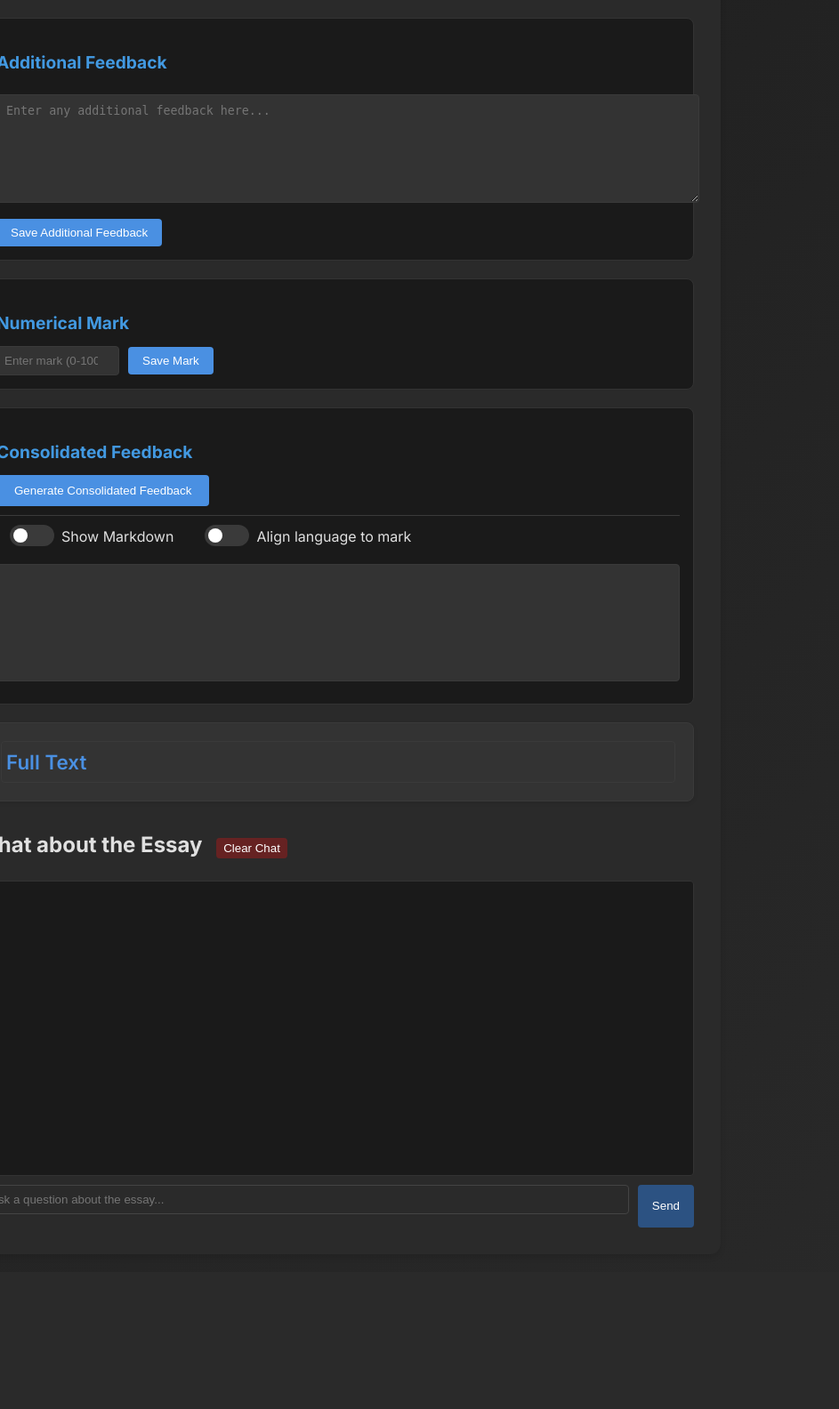
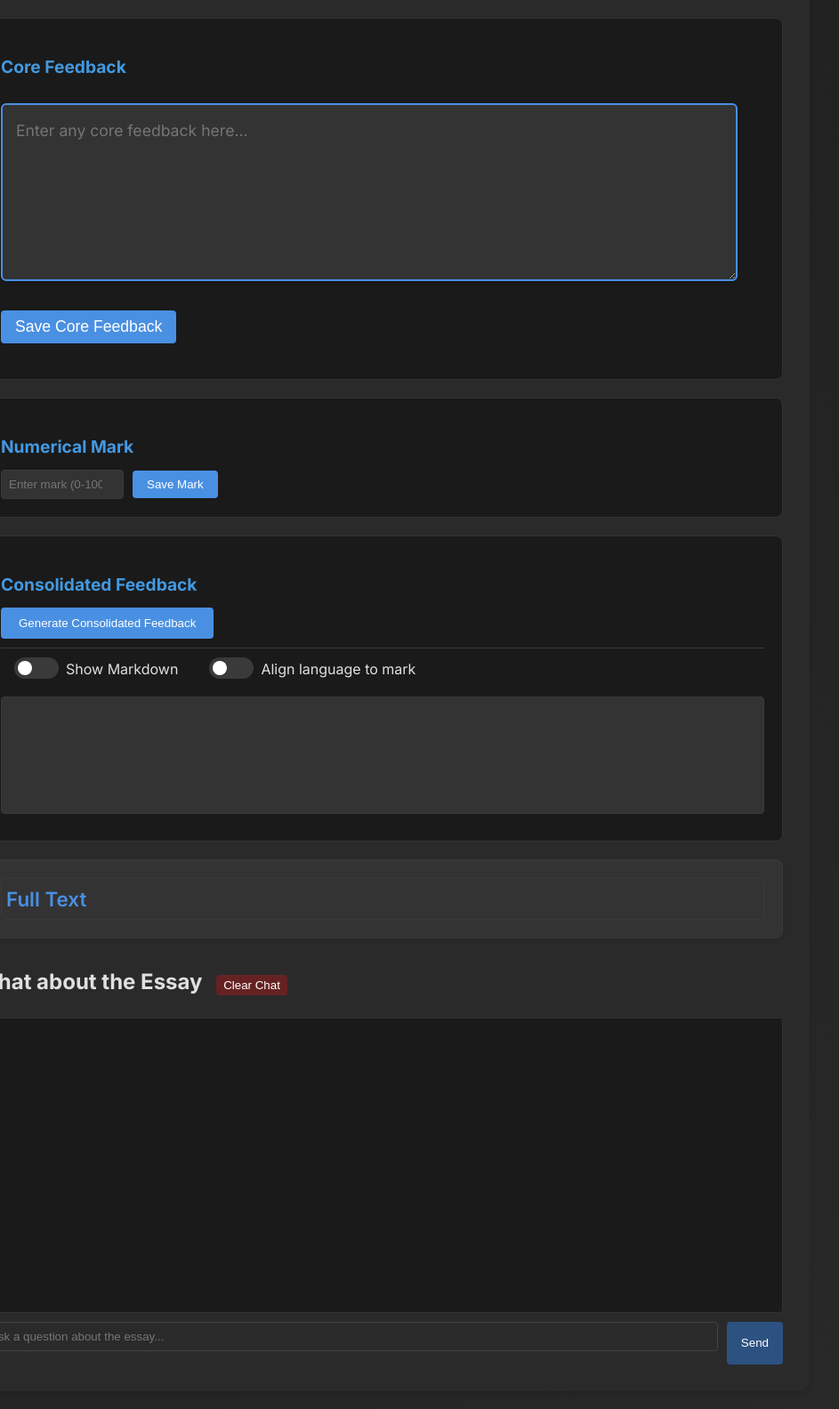
Before and after one commit to tcspears/ai_feedback_assistant, a Flask app: template templates/paper.html in a window 1280 px wide. Shown: the part 914-2498 px from the top of the page at 89% size, without its empty margins (0-943 px from the left). Before the commit the page ends 2294 px from the top, so only its background shows below. Run offline with Flask 3, Linux system fonts and the light colour scheme; the template is opened without the code that fills it, so the values that code supplies are empty; parts of the project's set-up code (start-up, migrations or seed data) failed here and were passed over.

Commit message:
Changes to prompting mechanics + styling

```diff
--- a/main.py
+++ b/main.py
@@ -26,7 +26,36 @@ import pstats
 import io
 from functools import wraps
 import logging
+from typing import Dict, Optional
+from dataclasses import dataclass, field
 
+@dataclass
+class StructuredPrompt:
+    sections: Dict[str, str] = field(default_factory=dict)
+    section_order: list[str] = field(default_factory=list)  # Empty by default
+
+    def add_section(self, name: str, content: str,
+                   subsections: Optional[Dict[str, str]] = None) -> None:
+        if subsections:
+            # Handle nested sections
+            content = "\n".join([
+                f"<{sub_name}>{sub_content}</{sub_name}>"
+                for sub_name, sub_content in subsections.items()
+            ])
+        self.sections[name] = content
+        # Add to section_order if not already present
+        if name not in self.section_order:
+            self.section_order.append(name)
+
+    def build(self) -> str:
+        # Build prompt maintaining specified order
+        ordered_sections = []
+        for section in self.section_order:
+            if section in self.sections:
+                ordered_sections.append(
+                    f"<{section}>{self.sections[section]}</{section}>"
+                )
+        return "\n\n".join(ordered_sections)
 
 
 def adapt_datetime(ts):
@@ -427,30 +456,46 @@ def save_rubric():
 def generate_evaluation(text, section_name, criteria_text, model):
     """Generate an evaluation for a section of text using the specified AI model."""
 
-    prompt = f"""Below is a section of the marking rubric for this assignment. Please evaluate the following essay according to the criteria described. Your evaluation should begin with your categorization of the essay (e.g. Fail, Satisfactory, Good, Very Good, Excellent), followed by your justification for that categorization, and then relevant feedback for the student:
+    # Create prompt using StructuredPrompt class
+    prompt = StructuredPrompt()
 
-Section Name: {section_name}
-Criteria: {criteria_text}
+    # Add initial task summary
+    prompt.add_section("initial_task_summary",
+        "You are evaluating a section of an academic essay according to specific criteria.")
 
-Essay text:
-{text}
+    # Add essay text
+    prompt.add_section("essay_to_evaluate", text)
 
-Please provide an evaluation focusing specifically on the {section_name} criterion described above. Format your response in Markdown, using:
+    # Add detailed instructions with subsections
+    prompt.add_section("detailed_instructions", "", subsections={
+        "section_focus": section_name,
+        "evaluation_criteria": criteria_text,
+        "formatting_requirements": """Format your response in Markdown, using:
 - Headers (##) for main sections
 - Lists (- or *) for key points
 - Bold (**) for emphasis on important elements
 - Line breaks between paragraphs"""
+    })
 
-    system_msg = "You are an experienced essay evaluator who provides constructive feedback to postgraduate students. Please format all of your responses as valid Markdown. Use headings, lists, and other Markdown constructs where appropriate."
+    # Add specific analysis request
+    prompt.add_section("analysis_request",
+        "Please provide an evaluation that begins with your categorization of the essay "
+        "(e.g. Fail, Satisfactory, Good, Very Good, Excellent), followed by your "
+        "justification for that categorization, and then relevant feedback for the student.")
+
+    final_prompt = prompt.build()
+    system_msg = "You are an experienced essay evaluator who provides constructive feedback to postgraduate students. Please format all of your responses as valid Markdown."
+
     api_logger.info(f"Sending prompt for {section_name} to API:")
     api_logger.info(f"System Message: {system_msg}")
-    api_logger.info(f"Prompt:\n{prompt}\n{'='*50}")
+    api_logger.info(f"Prompt:\n{final_prompt}\n{'='*50}")
+
     try:
         if model.startswith('claude'):
             response = client_anthropic.messages.create(
                 model=model,
                 system=system_msg,
-                messages=[{"role": "user", "content": prompt}],
+                messages=[{"role": "user", "content": final_prompt}],
                 max_tokens=1000
             )
             evaluation = response.content[0].text.strip()
@@ -460,20 +505,18 @@ Please provide an evaluation focusing specifically on the {section_name} criteri
                 model=model,
                 messages=[
                     {"role": "system", "content": system_msg},
-                    {"role": "user", "content": prompt}
+                    {"role": "user", "content": final_prompt}
                 ]
             )
             evaluation = response.choices[0].message.content.strip()
             api_logger.info(f"OpenAI API Response for {section_name}:\n{evaluation}\n{'='*50}")
 
-        # Strip any HTML tags that might still be present
         evaluation = re.sub(r'<[^>]+>', '', evaluation)
         return evaluation
 
     except Exception as e:
         print(f"Error generating evaluation: {str(e)}")
         return f"Error generating evaluation for {section_name}: {str(e)}"
-
 
 @app.route('/get_rubric/<int:rubric_id>')
 @login_required
@@ -562,15 +605,13 @@ def generate_consolidated_feedback():
                       .all())
 
         # Format feedback text
-        feedback_text = "Criteria-Specific Feedback:\n\n"
+        feedback_text = "<criteria-specific-feedback>\n"
         for eval in evaluations:
             criteria = RubricCriteria.query.get(eval.criteria_id)
-            feedback_text += f"=== {criteria.section_name} ===\n"
-            feedback_text += f"{eval.evaluation_text}\n\n"
-
-        if additional_feedback:
-            feedback_text += "=== Additional Feedback ===\n"
-            feedback_text += additional_feedback + "\n"
+            feedback_text += f"<{criteria.section_name}>\n"
+            feedback_text += f"{eval.evaluation_text}\n"
+            feedback_text += f"</{criteria.section_name}>\n"
+        feedback_text += "</criteria-specific-feedback>\n"
 
         # Get the criteria names for structuring the response
         criteria_names = [RubricCriteria.query.get(eval.criteria_id).section_name
@@ -604,37 +645,59 @@ def generate_consolidated_feedback():
             "**Preserve Original Language**: Retain the unique wording, tone, and phrasing wherever possible"
         )
 
-        # Updated prompt with modified instructions
-        prompt = f"""Your task is to create a comprehensive feedback statement that begins with the provided additional feedback and selectively incorporates the criteria-specific evaluations. Follow these guidelines:
+        # Create prompt using StructuredPrompt class
+        prompt = StructuredPrompt()
 
-1. {preserve_language_instruction}
-2. **Preserve Additional Feedback**: The text included in the Additional Feedback section below MUST be included word-for-word, organized into their appropriate sections. You will need to make a judgment about the sections each piece of additional feedback belongs.
+        # Add initial task summary
+        prompt.add_section("initial_task_summary",
+            "Create a comprehensive feedback statement that incorporates additional feedback "
+            "and criteria-specific evaluations.")
 
-{additional_feedback}
+        # Add feedback content
+        prompt.add_section("feedback_content", "Below is the additional feedback and the criteria-specific evaluations:", subsections={
+            "additional_feedback": additional_feedback,
+            "criteria_feedback": feedback_text
+        })
 
-3. **Enhance with Criteria-Specific Feedback**: After incorporating the additional feedback, selectively add relevant points from the criteria-specific feedback to provide more detail and context. Do not repeat points already covered in the additional feedback. Align the criteria-specific feedback to the tone and style of the additional feedback. For example, if the additional feedback is written in complete sentences, use complete sentences for the criteria-specific feedback.
-4. **Maintain Structure**: Organize all feedback using these exact section headings in this order:
-{', '.join(criteria_names)}
-5. **Format Feedback using Markdown**: Format your response in Markdown, using:
-- Headers (##) for main sections
-- Lists (- or *) for key points
-- Bold (**) for emphasis on important elements
-- Line breaks between paragraphs
+        # Add detailed instructions with subsections
+        instructions_subsections = {
+            "language_preservation": (
+                "**Preserve Original Language**: Retain the unique wording, tone, and phrasing wherever possible"
+            ),
+            "feedback_handling": """
+                1. The Additional Feedback section MUST be included word-for-word, organized into appropriate sections
+                2. Selectively add relevant points from criteria-specific feedback
+                3. Do not repeat points already covered in additional feedback
+                4. Align criteria-specific feedback to the tone and style of additional feedback""",
+            "section_structure": f"Organize feedback using these exact section headings: {', '.join(criteria_names)}",
+            "formatting": """Format using Markdown:
+                - Headers (##) for main sections
+                - Lists (- or *) for key points
+                - Bold (**) for emphasis
+                - Line breaks between paragraphs"""
+        }
 
-Here is the additional feedback:
+        # Add grade descriptor alignment if needed
+        if align_to_mark and descriptors_text:
+            instructions_subsections["grade_alignment"] = (
+                f"Align feedback language with these grade descriptors: {descriptors_text}"
+            )
 
-{additional_feedback}
+        prompt.add_section("detailed_instructions", "", subsections=instructions_subsections)
 
-Here are the criteria-specific evaluations to selectively incorporate:
+        # Add analysis request
+        prompt.add_section("analysis_request",
+            "Organize the additional feedback into the required sections and enhance it with "
+            "relevant points from the criteria-specific evaluations while preserving the "
+            "original additional feedback text.")
 
-{feedback_text}
-
-Remember: Your primary task is to take the additional feedback text and organize it into the required sections, then enhance it with relevant points from the criteria-specific evaluations. The additional feedback must remain unchanged - only organize it and supplement it."""
+        final_prompt = prompt.build()
+        system_msg = "You are a helpful writing assistant. Please format all responses as valid Markdown."
 
         api_logger.info("Sending prompt to API:")
         api_logger.info(f"System Message: {system_msg}")
         api_logger.info("Prompt:")
-        api_logger.info(prompt)
+        api_logger.info(final_prompt)
 
         # Make the API call
         if model.startswith('claude'):
@@ -643,7 +706,7 @@ Remember: Your primary task is to take the additional feedback text and organize
             response = client_anthropic.messages.create(
                 model=model,
                 system=system_msg,
-                messages=[{"role": "user", "content": prompt}],
+                messages=[{"role": "user", "content": final_prompt}],
                 max_tokens=1000
             )
             consolidated_feedback = response.content[0].text.strip()
@@ -656,7 +719,7 @@ Remember: Your primary task is to take the additional feedback text and organize
                 model=model,
                 messages=[
                     {"role": "system", "content": system_msg},
-                    {"role": "user", "content": prompt}
+                    {"role": "user", "content": final_prompt}
                 ]
             )
             consolidated_feedback = response.choices[0].message.content.strip()
@@ -994,44 +1057,54 @@ def polish_feedback(file_hash):
         if not saved_feedback or not saved_feedback.consolidated_feedback:
             return jsonify({"error": "No feedback found to polish"}), 400
 
-        polish_prompt = f"""Please polish and enhance the following feedback statement by converting it from bullet points into prose.
-        The goal is to make it more cohesive, professional, and well-structured while preserving
-        all the key points and maintaining the academic tone. Ensure the feedback remains
-        constructive and specific.
+        # Create prompt using StructuredPrompt class
+        prompt = StructuredPrompt()
 
-        Original feedback:
-        {saved_feedback.consolidated_feedback}
+        # Add task description
+        prompt.add_section("task_description",
+            "Polish and enhance the following feedback statement by converting it from "
+            "bullet points into prose.")
 
-        Please provide a polished version that:
-        1. Improves flow and transitions between sections
-        2. Enhances clarity and precision of language
-        3. Maintains consistent tone throughout
-        4. Preserves all specific feedback points
-        """
+        # Add the feedback content
+        prompt.add_section("feedback_to_polish", saved_feedback.consolidated_feedback)
+
+        # Add detailed instructions with subsections
+        prompt.add_section("detailed_instructions", "", subsections={
+            "goal": ("Make the feedback more cohesive, professional, and well-structured while "
+                    "preserving all the key points and maintaining the academic tone."),
+            "requirements": """
+                1. Improves flow and transitions between sections
+                2. Enhances clarity and precision of language
+                3. Maintains consistent tone throughout
+                4. Preserves all specific feedback points""",
+            "formatting": "Format the response in Markdown with appropriate headers and styling."
+        })
+
+        final_prompt = prompt.build()
+        system_msg = ("You are an experienced academic writing specialist who excels at "
+                     "polishing feedback while maintaining its substance. Format all "
+                     "responses in Markdown.")
 
         api_logger.info("\n=== POLISHING FEEDBACK ===")
         api_logger.info(f"Model: {model}")
-        api_logger.debug(f"Prompt:\n{polish_prompt}")
+        api_logger.debug(f"Prompt:\n{final_prompt}")
+        api_logger.debug(f"System message: {system_msg}")
 
         if model.startswith('claude'):
-            system_msg = "You are an experienced academic writing specialist who excels at polishing feedback while maintaining its substance. Format all responses in Markdown."
-            api_logger.debug(f"System message: {system_msg}")
             response = client_anthropic.messages.create(
                 model=model,
                 system=system_msg,
-                messages=[{"role": "user", "content": polish_prompt}],
+                messages=[{"role": "user", "content": final_prompt}],
                 max_tokens=1000
             )
             polished_feedback = response.content[0].text.strip()
             api_logger.debug(f"Response: {polished_feedback}")
         else:
-            system_msg = "You are an experienced academic writing specialist who excels at polishing feedback while maintaining its substance. Format all responses in Markdown."
-            api_logger.debug(f"System message: {system_msg}")
             response = client_openai.chat.completions.create(
                 model=model,
                 messages=[
                     {"role": "system", "content": system_msg},
-                    {"role": "user", "content": polish_prompt}
+                    {"role": "user", "content": final_prompt}
                 ]
             )
             polished_feedback = response.choices[0].message.content.strip()
--- a/static/css/style.css
+++ b/static/css/style.css
@@ -21,7 +21,7 @@ body {
 }
 
 .container {
-    max-width: 800px;
+    max-width: 1200px;
     width: 100%;
     margin-right: 270px;
     background-color: var(--container-bg);
@@ -373,12 +373,13 @@ select:disabled {
 
 .evaluation-section {
     margin: 20px 0;
-    padding: 15px;
+    padding: 20px;
     background: #1a1a1a;
     border: 1px solid #333;
     border-radius: 8px;
     color: #fff;
     position: relative;
+    overflow: hidden;
 }
 
 .evaluation-content {
@@ -698,16 +699,50 @@ select:disabled {
     margin-bottom: 0; /* Remove margin from last paragraph */
 }
 
-#additionalFeedback {
-    width: 100%;
-    min-height: 100px;
-    padding: 10px;
+/* Core Feedback and criteria feedback textarea styles */
+#additionalFeedback,
+.feedback-textarea {
+    width: calc(100% - 30px);
+    min-height: 200px;
+    padding: 15px;
     background: var(--summary-bg);
-    border: 1px solid var(--border-color);
-    border-radius: 4px;
+    border: 2px solid var(--primary-color);
+    border-radius: 6px;
     color: var(--text-color);
     resize: vertical;
-    margin-top: 10px;
+    margin: 15px 0;
+    font-size: 1.1em;
+    line-height: 1.6;
+    font-family: inherit;
+    box-shadow: 0 2px 4px rgba(0, 0, 0, 0.1);
+    transition: border-color 0.3s ease, box-shadow 0.3s ease;
+    box-sizing: border-box;
+}
+
+#additionalFeedback:focus,
+.feedback-textarea:focus {
+    border-color: var(--hover-color);
+    box-shadow: 0 4px 8px rgba(0, 0, 0, 0.2);
+    outline: none;
+}
+
+/* Save button styles for both Core Feedback and criteria feedback */
+#saveAdditionalFeedback,
+.save-feedback-btn {
+    padding: 10px 20px;
+    font-size: 1.1em;
+    background-color: var(--primary-color);
+    color: white;
+    border: none;
+    border-radius: 4px;
+    cursor: pointer;
+    transition: background-color 0.3s ease;
+    margin-bottom: 20px;
+}
+
+#saveAdditionalFeedback:hover,
+.save-feedback-btn:hover {
+    background-color: var(--hover-color);
 }
 
 .consolidated-feedback-controls {
@@ -983,3 +1018,50 @@ input:checked + .slider:before {
     pointer-events: none;
     transform: none;
 }
+
+/* Media queries for responsive design */
+@media (max-width: 1600px) {
+    .container {
+        max-width: 1000px;
+        transform: translateX(-100px);
+    }
+}
+
+@media (max-width: 1400px) {
+    .container {
+        max-width: 900px;
+        transform: translateX(-75px);
+    }
+}
+
+@media (max-width: 1200px) {
+    .container {
+        max-width: 800px;
+        transform: translateX(-50px);
+    }
+}
+
+@media (max-width: 900px) {
+    .sidebar {
+        width: 200px;
+    }
+
+    .container {
+        max-width: calc(100% - 250px);  /* Account for sidebar */
+        margin-right: 220px;
+        transform: translateX(0);
+    }
+}
+
+@media (max-width: 768px) {
+    .sidebar {
+        display: none;
+    }
+
+    .container {
+        max-width: 95%;
+        margin-right: auto;
+        margin-left: auto;
+        transform: none;
+    }
+}
--- a/templates/paper.html
+++ b/templates/paper.html
@@ -60,6 +60,13 @@
             </div>
             {% endfor %}
 
+            <!-- Core Feedback (previously Additional Feedback) -->
+            <div class="evaluation-section">
+                <h3>Core Feedback</h3>
+                <textarea id="additionalFeedback" placeholder="Enter any core feedback here...">{{ saved_additional_feedback or '' }}</textarea>
+                <button id="saveAdditionalFeedback" onclick="saveAdditionalFeedback()">Save Core Feedback</button>
+            </div>
+
             <!-- Criteria Evaluations -->
             {% for evaluation in evaluations if evaluation.section_name not in ['_summary', '_overall'] %}
             <div class="evaluation-section">
@@ -75,13 +82,6 @@
                 </div>
             </div>
             {% endfor %}
-
-            <!-- Additional Feedback -->
-            <div class="evaluation-section">
-                <h3>Additional Feedback</h3>
-                <textarea id="additionalFeedback" placeholder="Enter any additional feedback here...">{{ saved_additional_feedback or '' }}</textarea>
-                <button id="saveAdditionalFeedback" onclick="saveAdditionalFeedback()">Save Additional Feedback</button>
-            </div>
 
             <!-- Numerical Mark -->
             <div class="evaluation-section">
@@ -317,7 +317,6 @@
 
         const additionalFeedback = document.getElementById('additionalFeedback').value;
         const alignToMark = document.getElementById('alignToMarkToggle').checked;
-        const polish = document.getElementById('polishToggle').checked;
         const mark = document.getElementById('numericalMark').value;
 
         try {
@@ -331,12 +330,19 @@
                     model: '{{ model }}',
                     file_hash: '{{ file_hash }}',
                     align_to_mark: alignToMark,
-                    polish: polish,
                     mark: parseFloat(mark)
                 })
             });
 
+            if (!response.ok) {
+                throw new Error(`HTTP error! status: ${response.status}`);
+            }
+
             const data = await response.json();
+            if (data.error) {
+                throw new Error(data.error);
+            }
+
             document.getElementById('consolidatedFeedbackRaw').value = data.consolidated_feedback;
             document.getElementById('consolidatedFeedback').innerHTML = marked.parse(data.consolidated_feedback);
 
@@ -344,9 +350,13 @@
             if (document.getElementById('showMarkdownToggle').checked) {
                 document.getElementById('saveConsolidatedFeedback').style.display = 'inline-block';
             }
+
+            // Show the Polish button after successful generation
+            document.getElementById('polishFeedback').style.display = 'inline-block';
+
         } catch (error) {
             console.error('Error:', error);
-            alert('Error generating consolidated feedback');
+            alert(`Error generating consolidated feedback: ${error.message}`);
         } finally {
             button.textContent = originalText;
             button.disabled = false;
```
